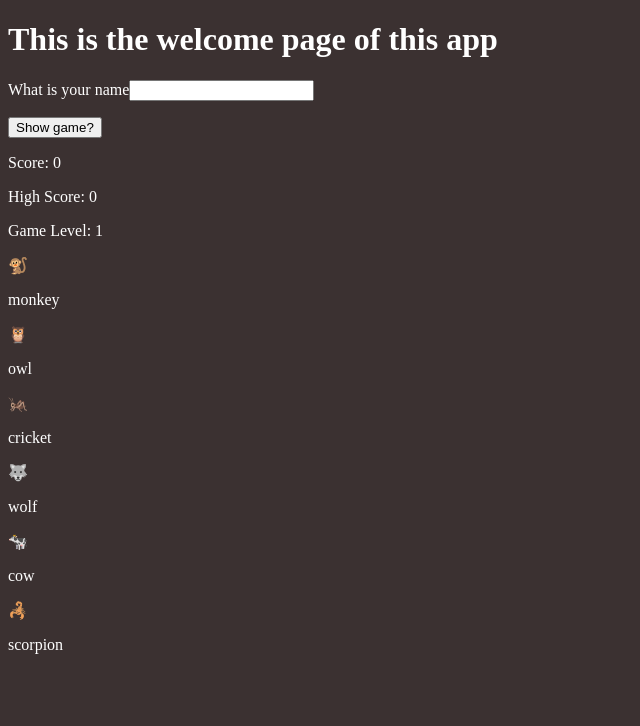
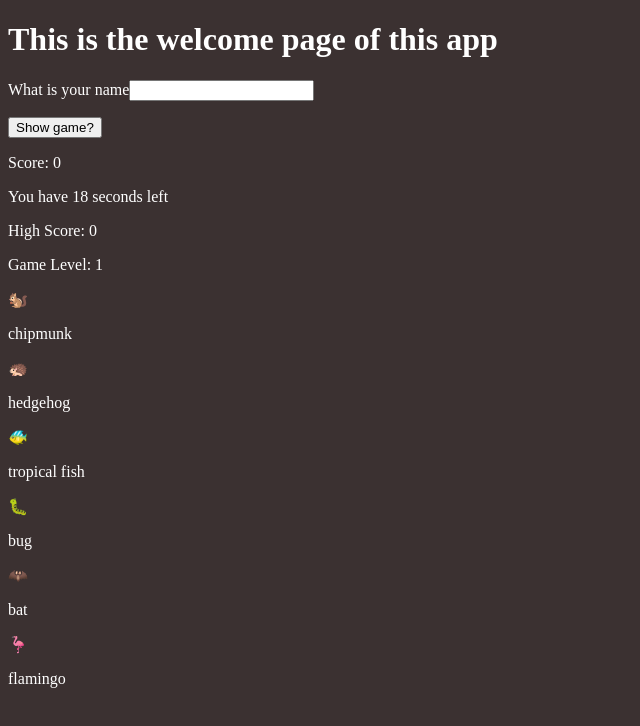
Before and after one commit to Godwin57/Memory-tester, a React (Vite) app: page / in a window 1280 px wide. Shown: the top 726 px of the page, without its empty margins (0-640 px from the left). Built offline with nearby package versions, Linux system fonts and the light colour scheme.

Commit message:
Added the PerLevelFeatures module I wrote to the game

```diff
--- a/src/components/DisplayGame.jsx
+++ b/src/components/DisplayGame.jsx
@@ -12,11 +12,14 @@ function DisplayGame({animalEmojis, score, setScore, highScore, setHighScore}) {
     const [gameLevel, setGameLevel] = useState(1);
     const [finishedLevel, setFinishedLevel] = useState(false);
     const [clickCount, setClickCount] = useState(0);
-
-    const getCardsPerLevel = level => level * 6;
+    const [timePerLevel, setTimePerLevel] = useState(0);
 
     useEffect(() => {
-        setAnimals(() => easy(animalEmojis, getCardsPerLevel(gameLevel)));
+        setTimePerLevel(() => getGameTimePerLevel(gameLevel, 'easy'))
+    }, [gameLevel])
+
+    useEffect(() => {
+        setAnimals(() => easy(animalEmojis, getCardNumberPerLevel(gameLevel)));
     }, [finishedLevel])
 
     useEffect(() => {
@@ -58,6 +61,7 @@ function DisplayGame({animalEmojis, score, setScore, highScore, setHighScore}) {
     return (
         <>
             <p>Score: {score}</p>
+            <p>You have {timePerLevel} seconds left</p>
             <p>High Score: {highScore}</p>
             <p>Game Level: {gameLevel}</p>
             <div>{animals.map(animal =>
--- a/src/components/gameLogic.js
+++ b/src/components/gameLogic.js
@@ -69,10 +69,15 @@ export const Difficulty = function () {
     return { easy, medium, hard }
 }();
 
+class PerLevelFeaturesError extends Error { };
 export const PerLevelFeatures = function () {
     const getCardNumberPerLevel = level => level * 6;
 
     const getGameTimePerLevel = (level, difficulty) => {
+        if (level < 1 || level > 5) {
+            throw new PerLevelFeaturesError("Your game level can't be less than 1 or more than 5!")
+        }
+
         if (difficulty.toLowerCase() === 'easy') {
             // 3 Secs per card
             return getCardNumberPerLevel(level) * 3;
```
